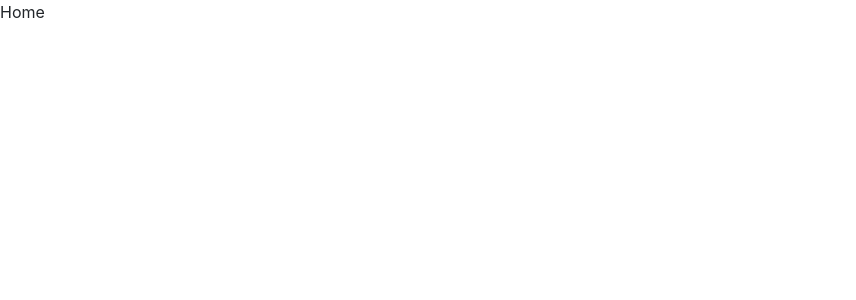
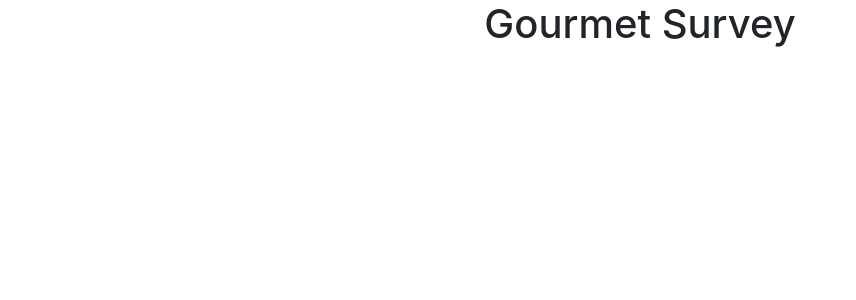
Before and after one commit to mike-quill/Restaurant-Surveys, a React (Create React App) app in the folder client/: page / in a window 1280 px wide. Shown: the top 300 px of the page, without its empty margins (0-856 px from the left). Built offline with nearby package versions, Linux system fonts and the light colour scheme.

Commit message:
first component example

```diff
--- /dev/null
+++ b/client/src/components/Header.jsx
@@ -0,0 +1,11 @@
+import React from 'react';
+
+function Header() {
+    return (
+      <div>
+        <h1 className='text-center'>Gourmet Survey</h1>
+      </div>
+    );
+  }
+
+  export default Header;
--- a/client/src/routes/Home.jsx
+++ b/client/src/routes/Home.jsx
@@ -1,10 +1,11 @@
 import React from 'react'
 import { Outlet } from 'react-router-dom';
+import Header from '../components/Header';
 
 const Home = () => {
     return (
         <div>
-            Home
+            <Header />
         </div>
     );
 }
```
